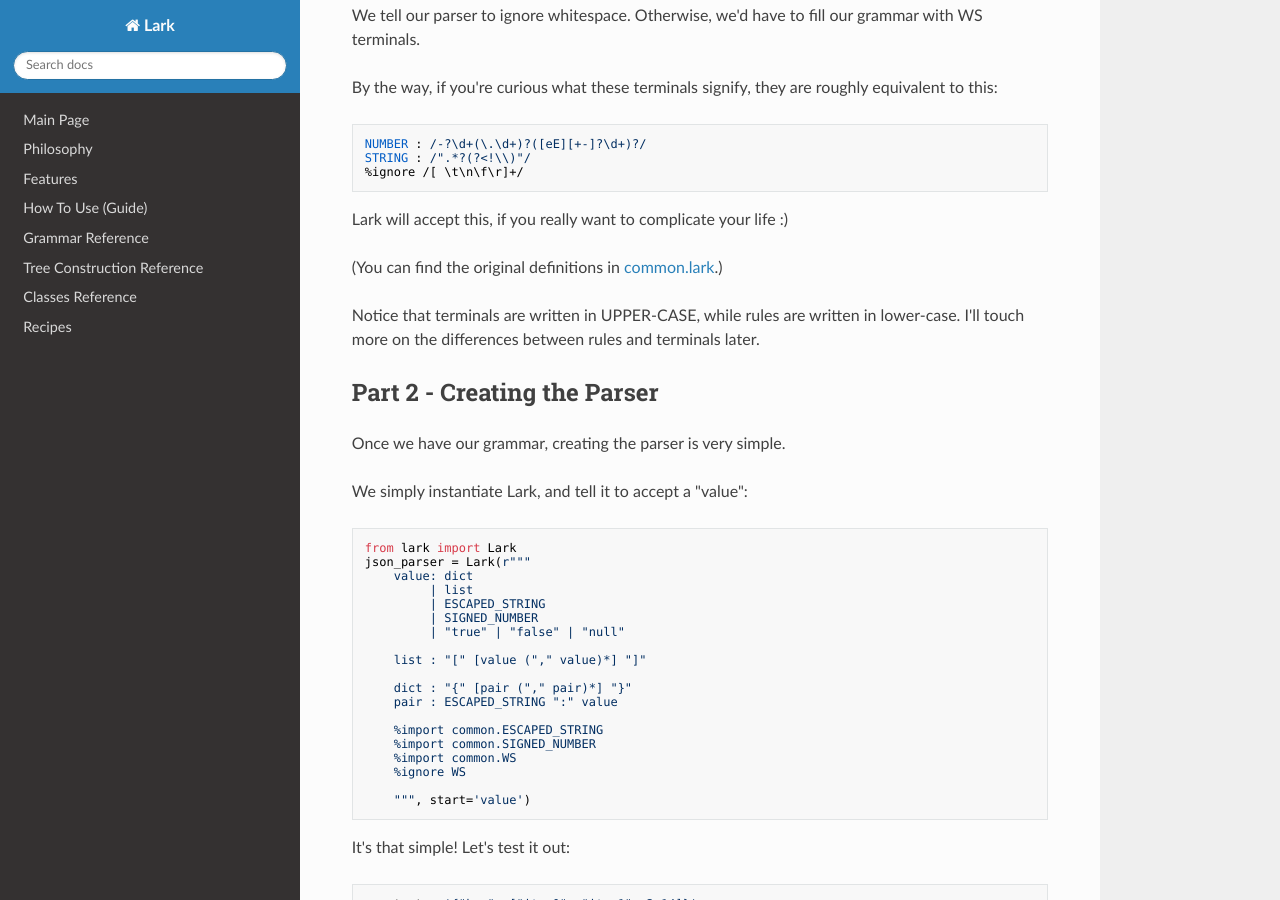
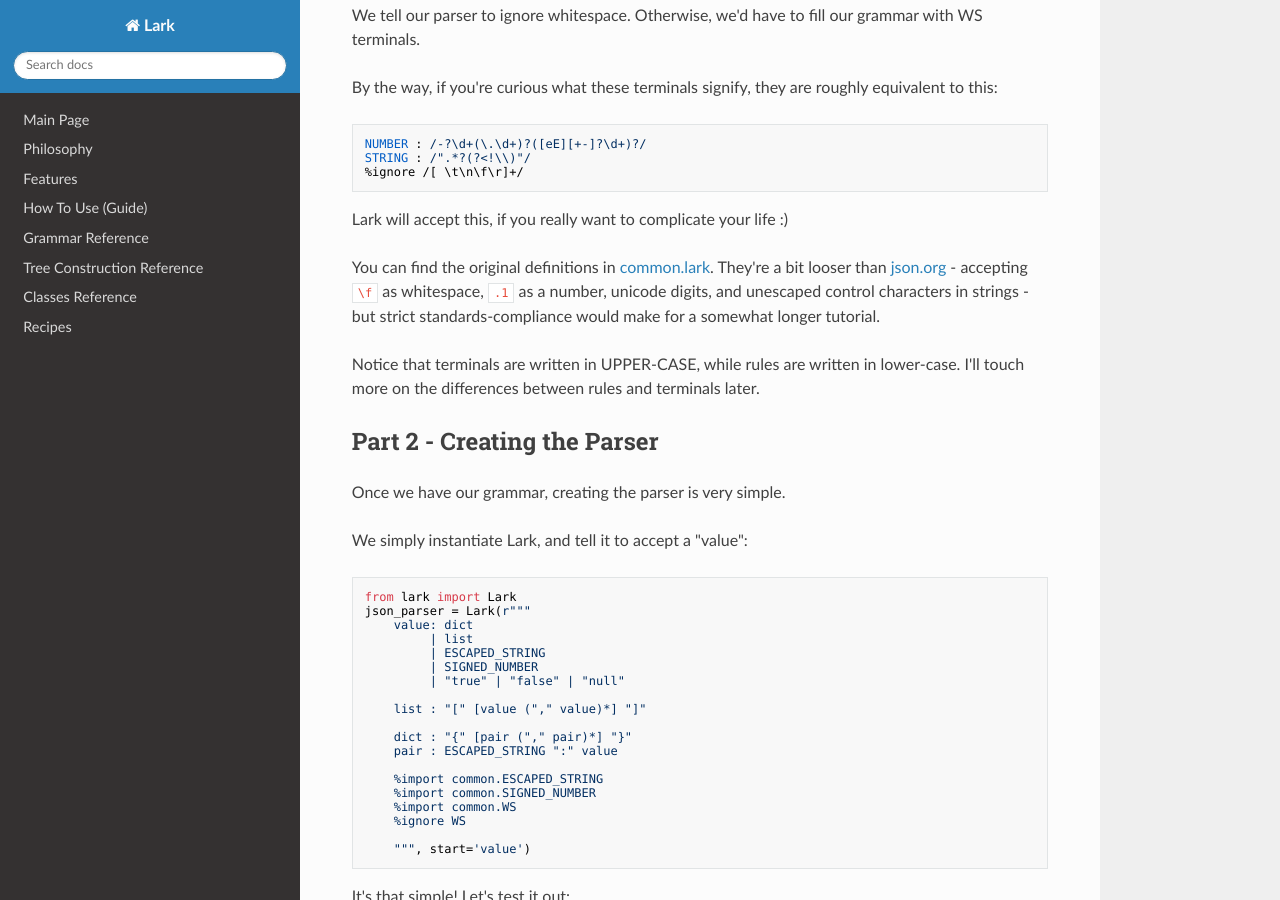
Before and after one commit to lark-parser/lark, an MkDocs documentation site: the page built from docs/json_tutorial.md, in a window 1280 px wide and 900 px high, scrolled down 1822 px. Built offline with MkDocs 1.6.1, drawn with Linux system fonts in a browser that asks for light colours; nearby versions of some CDN libraries; old or Windows-style settings are respelled for this version of MkDocs.

Commit message:
Note non-standard JSON grammar in tutorial
Closes #305.

```diff
--- a/docs/json_tutorial.md
+++ b/docs/json_tutorial.md
@@ -79,7 +79,10 @@ By the way, if you're curious what these terminals signify, they are roughly equ
 
 Lark will accept this, if you really want to complicate your life :)
 
-(You can find the original definitions in [common.lark](/lark/grammars/common.lark).)
+You can find the original definitions in [common.lark](/lark/grammars/common.lark).
+They're a bit looser than [json.org](https://json.org/) - accepting `\f` as whitespace,
+`.1` as a number, unicode digits, and unescaped control characters in strings - but
+strict standards-compliance would make for a somewhat longer tutorial.
 
 Notice that terminals are written in UPPER-CASE, while rules are written in lower-case.
 I'll touch more on the differences between rules and terminals later.
```
